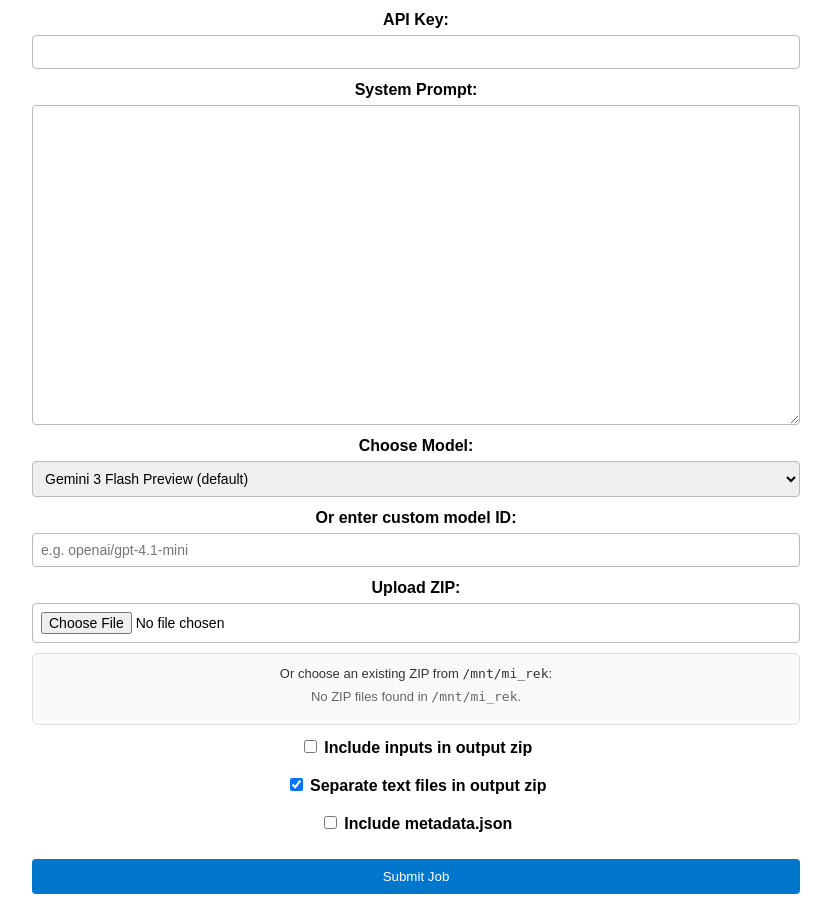
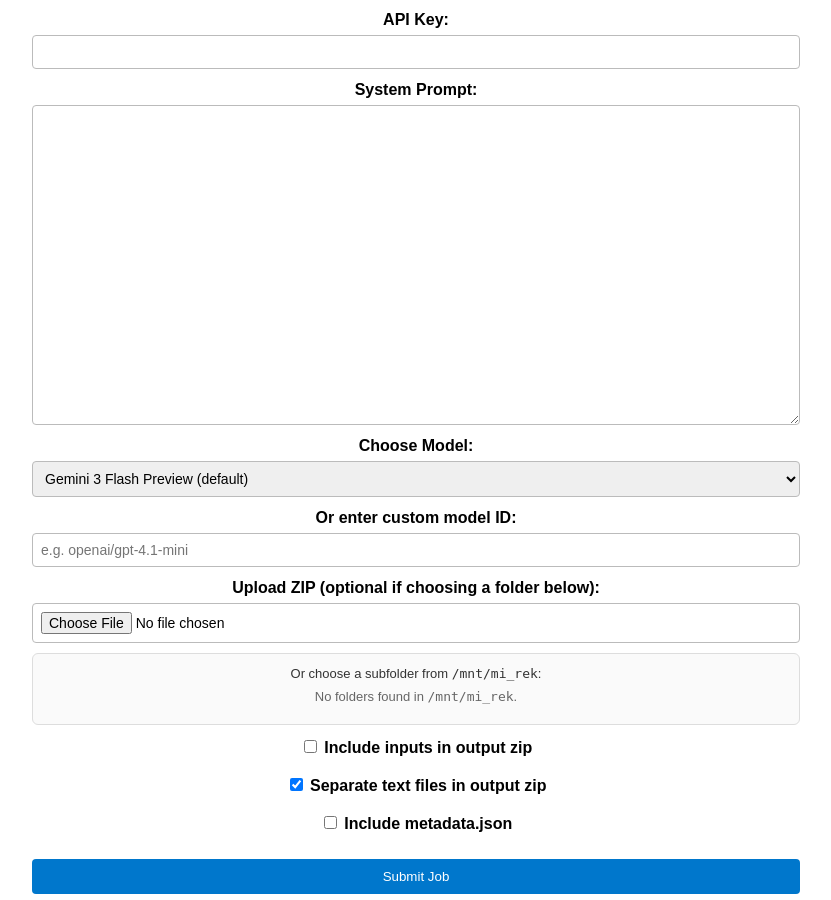
Before and after one commit to ValRCS/openrouter_batch_processor, a Flask app: page /marc in a window 1280 px wide. Shown: the part 252-1152 px from the top of the page, without its empty margins (224-1055 px from the left). Run offline with Flask 3, Linux system fonts and the light colour scheme.

Commit message:
feat: add support for selecting existing folders and updating form validation

```diff
--- a/app.py
+++ b/app.py
@@ -10,6 +10,7 @@ app = Flask(__name__)
 app.config["UPLOAD_FOLDER"] = UPLOAD_FOLDER
 app.config["EXISTING_ZIPS_FOLDER"] = os.path.join(BASE_DIR, "data", "zips")
 app.config["MARC_EXISTING_ZIPS_FOLDER"] = "/mnt/mi_rek"
+app.config["MARC_EXISTING_FOLDERS_ROOT"] = "/mnt/mi_rek"
 
 executor = ThreadPoolExecutor(max_workers=4)
 jobs = {}
@@ -68,19 +69,84 @@ def list_existing_zips(zips_dir):
 
     return entries
 
+def resolve_existing_folder(folder_name, folders_root):
+    candidate_name = os.path.basename((folder_name or "").strip())
+    if not candidate_name:
+        return None, None
+
+    base_dir = os.path.abspath(folders_root)
+    folder_path = os.path.abspath(os.path.join(base_dir, candidate_name))
+    if os.path.commonpath([base_dir, folder_path]) != base_dir:
+        return None, None
+
+    if not os.path.isdir(folder_path):
+        return None, None
+
+    return candidate_name, folder_path
+
+def list_existing_folders(folders_root):
+    if not os.path.isdir(folders_root):
+        return []
+
+    entries = []
+    for name in os.listdir(folders_root):
+        folder_path = os.path.join(folders_root, name)
+        if not os.path.isdir(folder_path):
+            continue
+
+        stat = os.stat(folder_path)
+        child_count = len(os.listdir(folder_path))
+        entries.append({
+            "name": name,
+            "items_label": f"{child_count} item{'s' if child_count != 1 else ''}",
+            "modified_at": datetime.fromtimestamp(stat.st_mtime).strftime("%Y-%m-%d %H:%M:%S"),
+            "modified_ts": stat.st_mtime
+        })
+
+    entries.sort(key=lambda row: row["modified_ts"], reverse=True)
+    for entry in entries:
+        entry.pop("modified_ts", None)
+
+    return entries
+
+def copy_directory_contents(source_dir, target_dir):
+    os.makedirs(target_dir, exist_ok=True)
+    for entry in os.listdir(source_dir):
+        source_path = os.path.join(source_dir, entry)
+        target_path = os.path.join(target_dir, entry)
+        if os.path.isdir(source_path):
+            shutil.copytree(source_path, target_path)
+        elif os.path.isfile(source_path):
+            shutil.copy2(source_path, target_path)
+
+def write_zip_from_directory_contents(source_dir, zip_path):
+    with zipfile.ZipFile(zip_path, "w", zipfile.ZIP_DEFLATED) as zf:
+        for root, _, filenames in os.walk(source_dir):
+            for filename in filenames:
+                file_path = os.path.join(root, filename)
+                arcname = os.path.relpath(file_path, source_dir)
+                zf.write(file_path, arcname=arcname)
+
 def handle_submission(
     template_name,
     group_by_subfolder=False,
     source_route="index",
     template_context=None,
     existing_zips_folder=None,
-    existing_zips_label=None
+    existing_zips_label=None,
+    allow_existing_folders=False,
+    existing_folders_root=None,
+    existing_folders_label=None
 ):
     template_context = template_context or {}
     if existing_zips_folder is None:
         existing_zips_folder = app.config["EXISTING_ZIPS_FOLDER"]
     if existing_zips_label is None:
         existing_zips_label = "data/zips"
+    if existing_folders_root is None:
+        existing_folders_root = app.config["MARC_EXISTING_FOLDERS_ROOT"]
+    if existing_folders_label is None:
+        existing_folders_label = existing_folders_root
 
     if request.method == "POST":
         api_key = request.form["api_key"]
@@ -90,11 +156,21 @@ def handle_submission(
         model = model_custom if model_custom else model_dropdown
         file = request.files.get("zipfile")
         selected_existing_zip = request.form.get("existing_zip", "").strip()
+        selected_existing_folder = request.form.get("existing_folder", "").strip()
 
         using_existing_zip = False
         existing_zip_path = None
+        using_existing_folder = False
+        existing_folder_path = None
         uploaded_filename = file.filename if file else ""
-        if selected_existing_zip:
+        if allow_existing_folders and selected_existing_folder:
+            selected_folder_name, existing_folder_path = resolve_existing_folder(selected_existing_folder, existing_folders_root)
+            if not existing_folder_path:
+                context = dict(template_context)
+                context["error"] = f"Selected folder was not found in {existing_folders_label}."
+                return render_template(template_name, **context), 400
+            using_existing_folder = True
+        elif selected_existing_zip:
             original_name, existing_zip_path = resolve_existing_zip(selected_existing_zip, existing_zips_folder)
             if not existing_zip_path:
                 context = dict(template_context)
@@ -109,7 +185,10 @@ def handle_submission(
                 original_name = f"{original_name}.zip"
         else:
             context = dict(template_context)
-            context["error"] = f"Please upload a ZIP file or select one from {existing_zips_label}."
+            if allow_existing_folders:
+                context["error"] = f"Please upload a ZIP file or select a folder from {existing_folders_label}."
+            else:
+                context["error"] = f"Please upload a ZIP file or select one from {existing_zips_label}."
             return render_template(template_name, **context), 400
 
         job_id = str(uuid.uuid4())
@@ -118,18 +197,27 @@ def handle_submission(
 
         input_zip_name = "input.zip"
         if source_route == "marc":
-            if original_name.lower().startswith("inputs_"):
+            if using_existing_folder:
+                folder_stem = secure_filename(selected_folder_name) or "folder"
+                input_zip_name = f"inputs_{folder_stem}.zip"
+            elif original_name.lower().startswith("inputs_"):
                 input_zip_name = original_name
             else:
                 input_zip_name = f"inputs_{original_name}"
 
         zip_path = os.path.join(job_dir, input_zip_name)
-        if using_existing_zip:
+        input_dir = os.path.join(job_dir, "input")
+        if using_existing_folder:
+            copy_directory_contents(existing_folder_path, input_dir)
+            write_zip_from_directory_contents(input_dir, zip_path)
+        elif using_existing_zip:
             shutil.copy2(existing_zip_path, zip_path)
+            with zipfile.ZipFile(zip_path, "r") as zf:
+                zf.extractall(input_dir)
         else:
             file.save(zip_path)
-        with zipfile.ZipFile(zip_path, "r") as zf:
-            zf.extractall(os.path.join(job_dir, "input"))
+            with zipfile.ZipFile(zip_path, "r") as zf:
+                zf.extractall(input_dir)
 
         timestamp = datetime.now().strftime("%Y-%m-%d %H:%M:%S")
         include_inputs = "include_inputs" in request.form
@@ -146,7 +234,8 @@ def handle_submission(
             "separate_outputs": separate_outputs,
             "include_metadata": include_metadata,
             "input_zip_name": input_zip_name,
-            "input_source": "existing" if using_existing_zip else "uploaded",
+            "input_source": "folder" if using_existing_folder else ("existing" if using_existing_zip else "uploaded"),
+            "input_folder_name": selected_folder_name if using_existing_folder else "",
             "source_route": source_route
         }
 
@@ -182,16 +271,20 @@ def index():
 @app.route("/marc", methods=["GET", "POST"])
 def marc():
     existing_zips_folder = app.config["MARC_EXISTING_ZIPS_FOLDER"]
+    existing_folders_root = app.config["MARC_EXISTING_FOLDERS_ROOT"]
     return handle_submission(
         "marc.html",
         group_by_subfolder=True,
         source_route="marc",
         template_context={
-            "existing_zips": list_existing_zips(existing_zips_folder),
-            "existing_zips_label": existing_zips_folder
+            "existing_folders": list_existing_folders(existing_folders_root),
+            "existing_folders_label": existing_folders_root
         },
         existing_zips_folder=existing_zips_folder,
-        existing_zips_label=existing_zips_folder
+        existing_zips_label=existing_zips_folder,
+        allow_existing_folders=True,
+        existing_folders_root=existing_folders_root,
+        existing_folders_label=existing_folders_root
     )
 
 @app.route("/status/<job_id>")
--- a/static/scripts/form-cache.js
+++ b/static/scripts/form-cache.js
@@ -21,6 +21,9 @@
   const existingZipField = document.querySelector('input[name="existing_zip"]');
   const existingZipButtons = Array.from(document.querySelectorAll("[data-existing-zip]"));
   const existingZipStatus = document.getElementById("existing-zip-status");
+  const existingFolderField = document.querySelector('input[name="existing_folder"]');
+  const existingFolderButtons = Array.from(document.querySelectorAll("[data-existing-folder]"));
+  const existingFolderStatus = document.getElementById("existing-folder-status");
 
   const updateZipRequired = () => {
     if (!zipField) {
@@ -28,7 +31,8 @@
     }
     const hasUpload = zipField.files && zipField.files.length > 0;
     const hasExisting = existingZipField && existingZipField.value.trim() !== "";
-    zipField.required = !(hasUpload || hasExisting);
+    const hasFolder = existingFolderField && existingFolderField.value.trim() !== "";
+    zipField.required = !(hasUpload || hasExisting || hasFolder);
   };
 
   const setExistingZipStatus = (message, isError = false) => {
@@ -42,6 +46,21 @@
   const setActiveExistingZip = (zipName) => {
     existingZipButtons.forEach((button) => {
       const isActive = zipName && button.dataset.existingZip === zipName;
+      button.classList.toggle("active", Boolean(isActive));
+    });
+  };
+
+  const setExistingFolderStatus = (message, isError = false) => {
+    if (!existingFolderStatus) {
+      return;
+    }
+    existingFolderStatus.textContent = message;
+    existingFolderStatus.classList.toggle("error", isError);
+  };
+
+  const setActiveExistingFolder = (folderName) => {
+    existingFolderButtons.forEach((button) => {
+      const isActive = folderName && button.dataset.existingFolder === folderName;
       button.classList.toggle("active", Boolean(isActive));
     });
   };
@@ -91,15 +110,22 @@
     separateOutputsField.checked = storedSeparateOutputs === "true";
   }
 
-  if (zipField && existingZipField) {
+  if (zipField) {
     updateZipRequired();
 
     zipField.addEventListener("change", () => {
       const hasUpload = zipField.files && zipField.files.length > 0;
       if (hasUpload) {
-        existingZipField.value = "";
+        if (existingZipField) {
+          existingZipField.value = "";
+        }
         setActiveExistingZip("");
         setExistingZipStatus("");
+        if (existingFolderField) {
+          existingFolderField.value = "";
+        }
+        setActiveExistingFolder("");
+        setExistingFolderStatus("");
       }
       updateZipRequired();
     });
@@ -117,6 +143,33 @@
         existingZipField.value = zipName;
         setActiveExistingZip(zipName);
         setExistingZipStatus(`Selected existing ZIP: ${zipName}`);
+        if (existingFolderField) {
+          existingFolderField.value = "";
+        }
+        setActiveExistingFolder("");
+        setExistingFolderStatus("");
+        updateZipRequired();
+      });
+    });
+  }
+
+  if (existingFolderButtons.length && zipField && existingFolderField) {
+    existingFolderButtons.forEach((button) => {
+      button.addEventListener("click", () => {
+        const folderName = button.dataset.existingFolder || "";
+        if (!folderName) {
+          return;
+        }
+
+        zipField.value = "";
+        existingFolderField.value = folderName;
+        setActiveExistingFolder(folderName);
+        setExistingFolderStatus(`Selected folder: ${folderName}/`);
+        if (existingZipField) {
+          existingZipField.value = "";
+        }
+        setActiveExistingZip("");
+        setExistingZipStatus("");
         updateZipRequired();
       });
     });
--- a/templates/marc.html
+++ b/templates/marc.html
@@ -21,31 +21,31 @@
         <label>Or enter custom model ID:</label>
         <input type="text" name="model_custom" placeholder="e.g. openai/gpt-4.1-mini">
 
-        <label>Upload ZIP:</label>
+        <label>Upload ZIP (optional if choosing a folder below):</label>
         <input type="file" name="zipfile" required>
-        <input type="hidden" name="existing_zip" value="">
+        <input type="hidden" name="existing_folder" value="">
 
         <div class="existing-zips">
-          <p class="existing-zips-title">Or choose an existing ZIP from <code>{{ existing_zips_label }}</code>:</p>
-          {% if existing_zips %}
+          <p class="existing-zips-title">Or choose a subfolder from <code>{{ existing_folders_label }}</code>:</p>
+          {% if existing_folders %}
             <ul class="existing-zips-list">
-              {% for zip_item in existing_zips %}
+              {% for folder_item in existing_folders %}
                 <li>
                   <button
                     type="button"
                     class="existing-zip-button"
-                    data-existing-zip="{{ zip_item.name }}"
+                    data-existing-folder="{{ folder_item.name }}"
                   >
-                    <span class="existing-zip-name">{{ zip_item.name }}</span>
-                    <span class="existing-zip-meta">{{ zip_item.size_label }} | {{ zip_item.modified_at }}</span>
+                    <span class="existing-zip-name">{{ folder_item.name }}/</span>
+                    <span class="existing-zip-meta">{{ folder_item.items_label }} | {{ folder_item.modified_at }}</span>
                   </button>
                 </li>
               {% endfor %}
             </ul>
           {% else %}
-            <p class="existing-zips-empty">No ZIP files found in <code>{{ existing_zips_label }}</code>.</p>
+            <p class="existing-zips-empty">No folders found in <code>{{ existing_folders_label }}</code>.</p>
           {% endif %}
-          <p id="existing-zip-status" class="existing-zip-status" aria-live="polite"></p>
+          <p id="existing-folder-status" class="existing-zip-status" aria-live="polite"></p>
         </div>
 
         <label>
```
